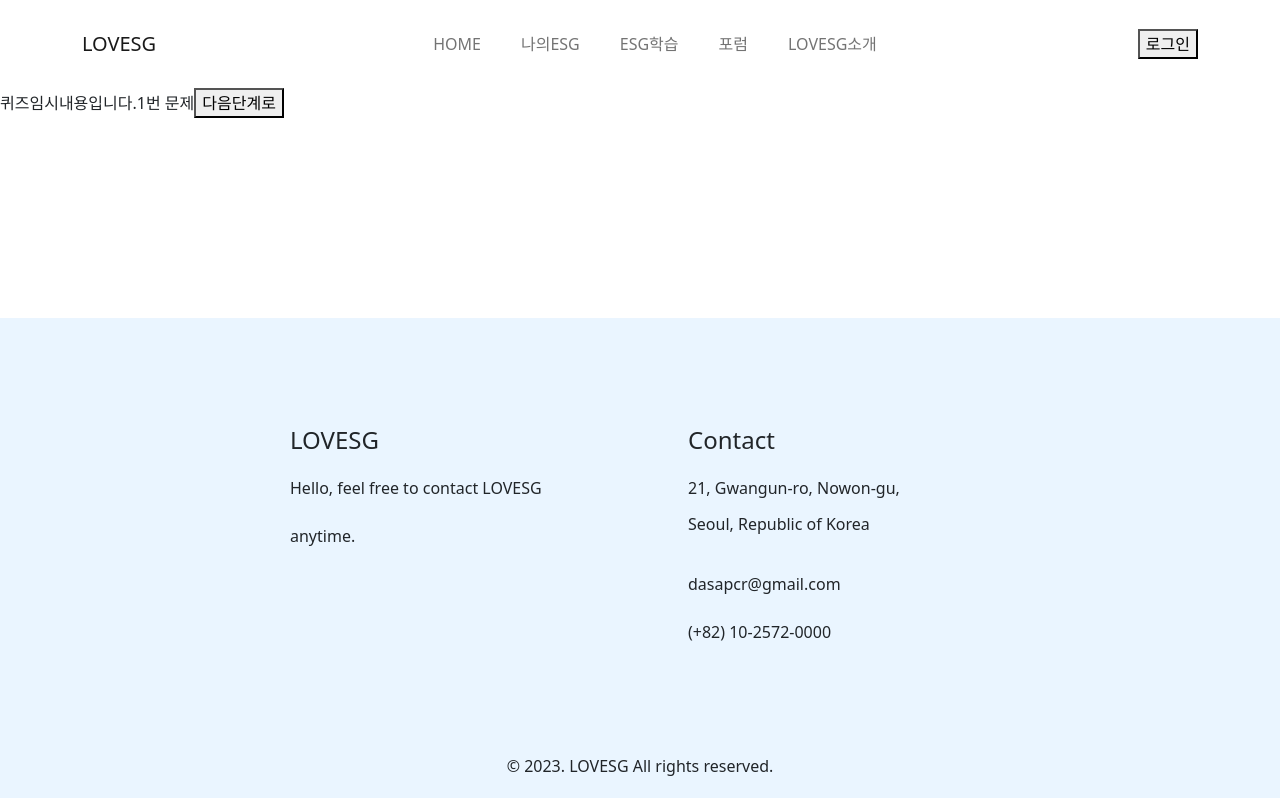
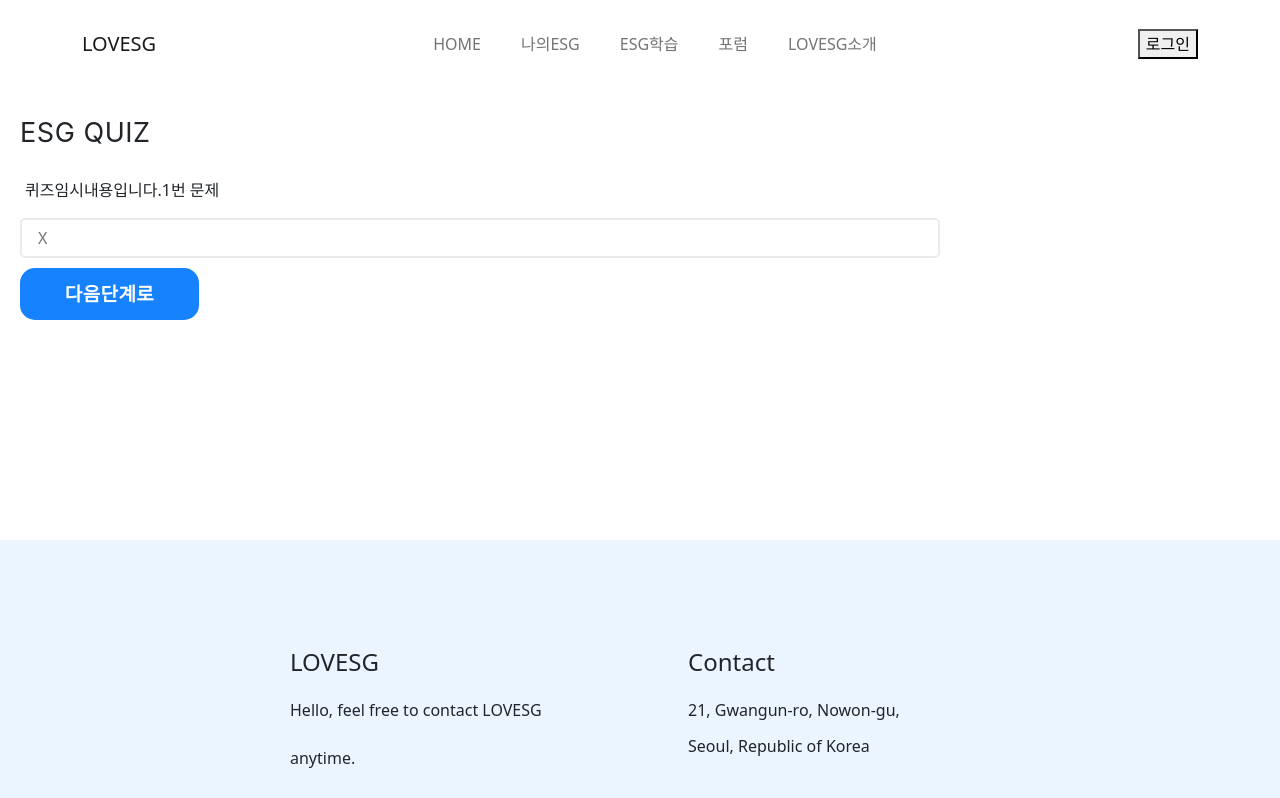
Before and after one commit to KWU-ESG/esg-frontend-next, a Next.js app: page /esg/quiz in a window 1280 px wide. Shown: the top 798 px of the page. Built offline with nearby package versions, Linux system fonts and the light colour scheme.

Commit message:
:lipstick: Updating quiz ..
퀴즈 틀 작업 중, 기존 글쓰기 틀에 담아놓음

```diff
--- a/pages/esg/quiz/index.js
+++ b/pages/esg/quiz/index.js
@@ -2,6 +2,17 @@ import { useRouter } from "next/router";
 import { useState } from 'react'
 import Header from '../../../components/layouts/Header';
 import Footer from '../../../components/layouts/Footer';
+import {
+    ButtonWrapper,
+    Contents,
+    InputWrapper,
+    Label,
+    Subject,
+    SubmitButton,
+    Title,
+    Error,
+    CustomSubmitButton
+  } from "../../../styles/register-post";
 
 export default function QuizPage(){
     const [num, setNum] = useState(0);
@@ -48,6 +59,47 @@ export default function QuizPage(){
     return (
         <>
         <Header/>
+        {/* <div style={{ padding: '20px', flexGrow: 1 }}>
+      <InputWrapper>
+          <Title>ESG QUIZ</Title>
+
+
+        </InputWrapper>
+
+        <InputWrapper>
+          <Label>제목</Label>
+          <Subject type="text" placeholder="제목을 입력하세요"/>
+
+       </InputWrapper>
+
+
+
+
+      </div> */}
+      {quiz.list.map((l, idx) => {
+            if(num === idx) {
+                return <div style={{ padding: '20px', flexGrow: 1 }}>
+
+                    <InputWrapper>
+                    <Title>ESG QUIZ</Title>
+                    </InputWrapper>
+                    <InputWrapper>
+                        <Label>{l.question}{num+1}번 문제</Label>
+                        <Subject type="text" placeholder={l.answer}/>
+                        <ButtonWrapper>
+                            <CustomSubmitButton onClick={onClickBtn}>다음단계로</CustomSubmitButton>
+                        </ButtonWrapper>
+                    </InputWrapper>
+                </div>
+            }
+            else if(num === 6){
+                return <div>
+                    점수는 _점입니다!
+                </div>
+            }
+
+      })}
+      {/*
         {quiz.list.map((l, idx) => {
             if(num === idx) {
                 return <div>
@@ -64,6 +116,7 @@ export default function QuizPage(){
             }
 
       })}
+      */}
       <Footer/>
         </>
 
```
